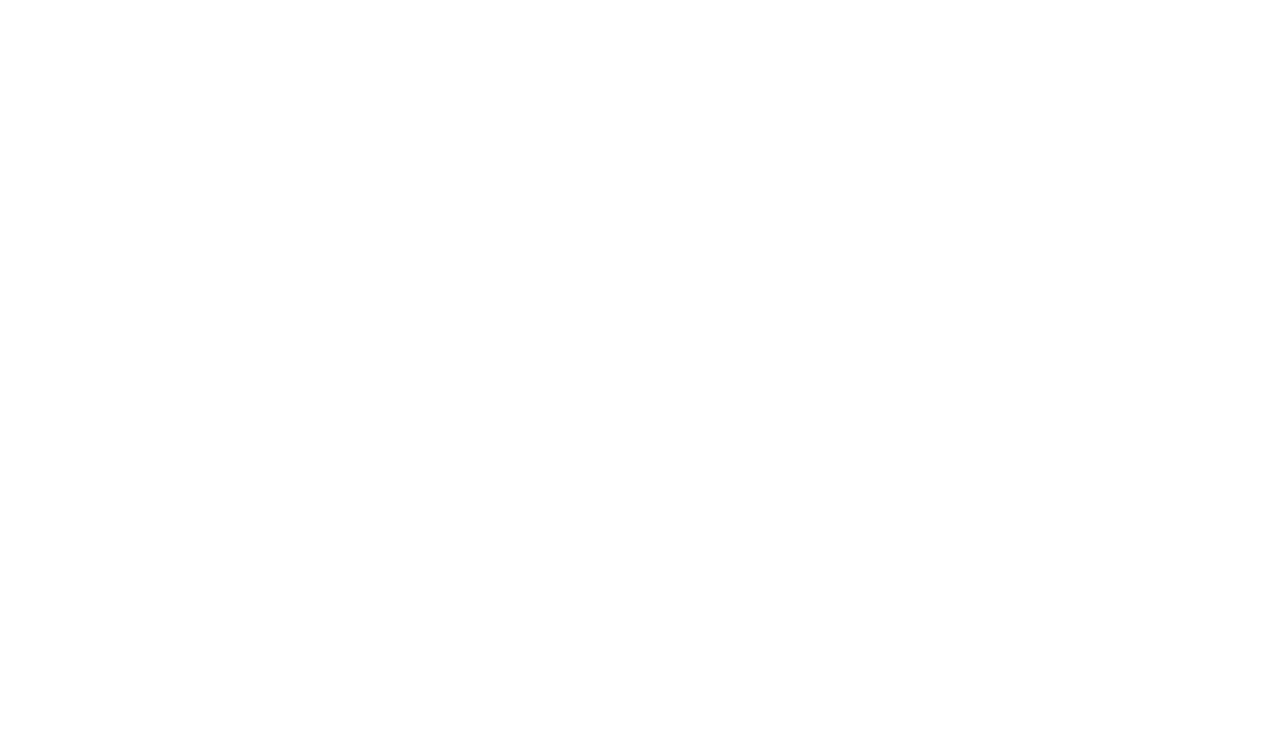
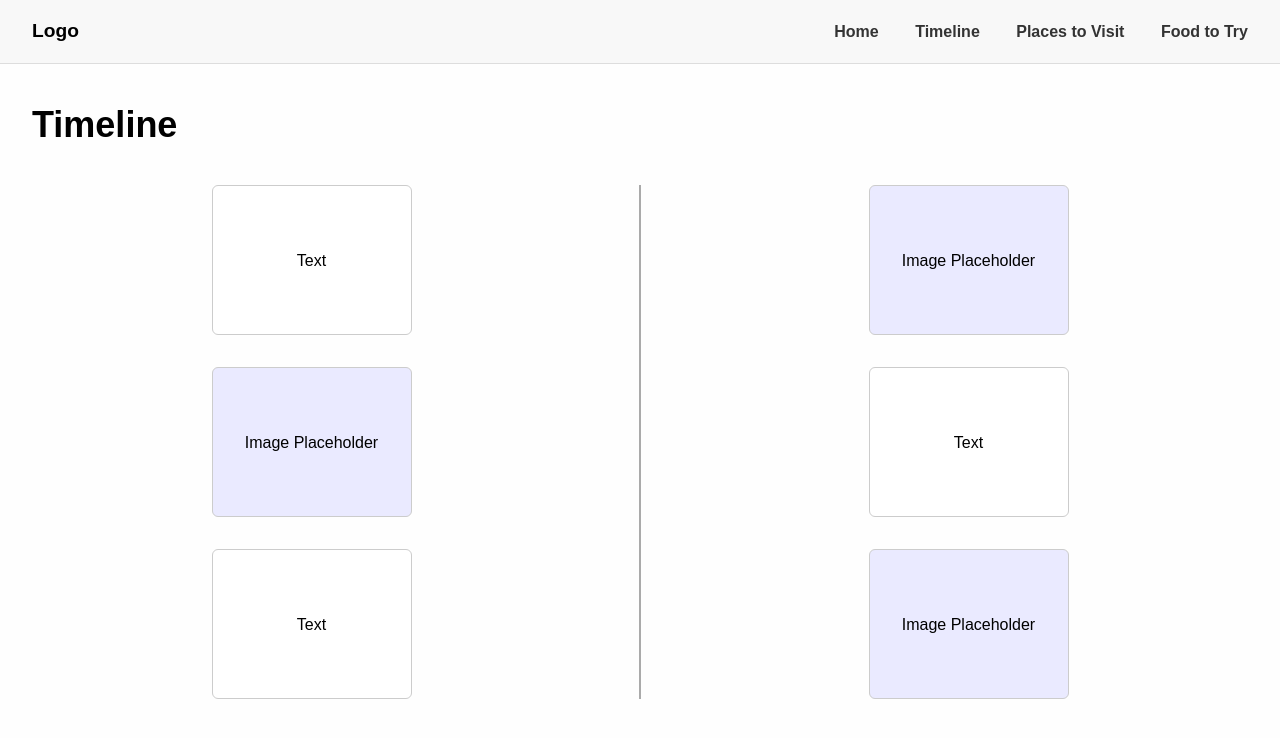
Before and after one commit to tanner-mccurdy/tanner-mccurdy.github.io, a plain HTML site: page project/timeline.html in a window 1280 px wide. Drawn offline with Linux system fonts and the light colour scheme.

Commit message:
Updated HTML and CSS
- Added HTML to Places and Timeline
- Altered HTML on food
- Altered CSS on food

```diff
--- a/project/food_to_try.css
+++ b/project/food_to_try.css
@@ -40,3 +40,9 @@ nav a {
 nav a:hover {
   color: #0077cc;
 }
+
+.page-title {
+  padding: 2rem;
+  text-align: left;
+  font-size: 1.5rem;
+}
--- a/project/places_to_visit.html
+++ b/project/places_to_visit.html
@@ -0,0 +1,37 @@
+<!DOCTYPE html>
+<html lang="en">
+<head>
+  <meta charset="UTF-8" />
+  <meta name="viewport" content="width=device-width, initial-scale=1.0"/>
+  <title>Places to Visit</title>
+  <link rel="stylesheet" href="places.css" />
+</head>
+<body>
+
+  <header>
+    <div class="logo">Logo</div>
+    <nav>
+      <a href="index.html">Home</a>
+      <a href="timeline.html">Timeline</a>
+      <a href="places_to_visit.html">Places to Visit</a>
+      <a href="food_to_try.html">Food to Try</a>
+    </nav>
+  </header>
+
+  <section class="page-title">
+    <h1>Places to Visit</h1>
+  </section>
+
+  <section class="grid-container">
+    <div class="grid-item image">Image Placeholder</div>
+    <div class="grid-item text">Text</div>
+    <div class="grid-item text">Text</div>
+    <div class="grid-item image">Image Placeholder</div>
+    <div class="grid-item image">Image Placeholder</div>
+    <div class="grid-item text">Text</div>
+    <div class="grid-item text">Text</div>
+    <div class="grid-item image">Image Placeholder</div>
+  </section>
+
+</body>
+</html>
--- a/project/timeline.html
+++ b/project/timeline.html
@@ -0,0 +1,44 @@
+<!DOCTYPE html>
+<html lang="en">
+<head>
+  <meta charset="UTF-8" />
+  <meta name="viewport" content="width=device-width, initial-scale=1.0"/>
+  <title>Timeline</title>
+  <link rel="stylesheet" href="timeline.css" />
+</head>
+<body>
+
+  <header>
+    <div class="logo">Logo</div>
+    <nav>
+      <a href="index.html">Home</a>
+      <a href="timeline.html">Timeline</a>
+      <a href="places_to_visit.html">Places to Visit</a>
+      <a href="food_to_try.html">Food to Try</a>
+    </nav>
+  </header>
+
+
+  <section class="page-title">
+    <h1>Timeline</h1>
+  </section>
+
+
+  <section class="timeline-container">
+    <div class="timeline-column left">
+      <div class="timeline-item text">Text</div>
+      <div class="timeline-item image">Image Placeholder</div>
+      <div class="timeline-item text">Text</div>
+    </div>
+
+    <div class="timeline-divider"></div>
+
+    <div class="timeline-column right">
+      <div class="timeline-item image">Image Placeholder</div>
+      <div class="timeline-item text">Text</div>
+      <div class="timeline-item image">Image Placeholder</div>
+    </div>
+  </section>
+
+</body>
+</html>
```
Also changed, not shown: project/food_to_try.html (+4 -0 lines).
